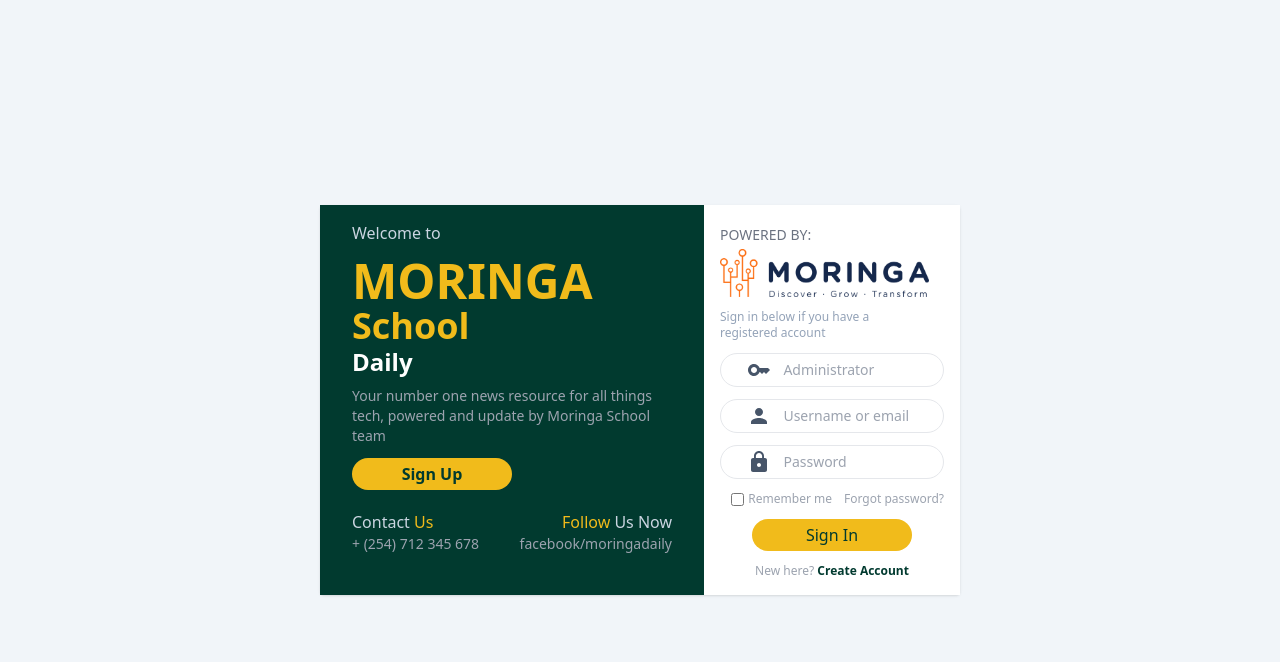
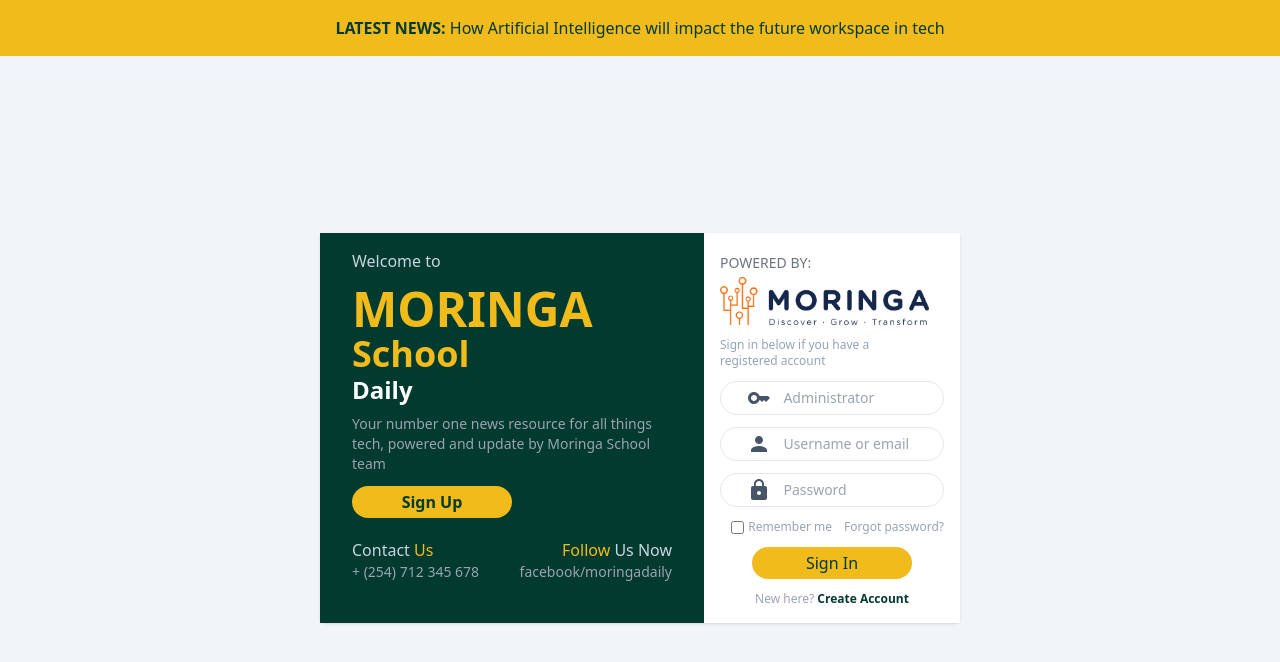
Before and after one commit to BrianBaraza23/MoringaFinalProject, a React (Create React App) app: page /auth in a window 1280 px wide. Shown: the top 662 px of the page. Built offline with nearby package versions, Linux system fonts and the light colour scheme.

Commit message:
Add latest news highlight section

```diff
--- a/src/components/Auth.jsx
+++ b/src/components/Auth.jsx
@@ -5,7 +5,7 @@
 
 const Auth = () => {
   return (
-    <div className='w-full h-screen bg-slate-100 flex items-center justify-center'>
+    <div className='w-full auth-screen bg-slate-100 flex items-center justify-center'>
       <div className='w-3/6 rounded shadow grid grid-cols-1 md:grid-cols-5'>
         <div className='col-span-1 md:col-span-3 bg-default-green py-4 px-8'>
           <p className='text-slate-300'>Welcome to</p>
--- a/src/index.css
+++ b/src/index.css
@@ -23,3 +23,7 @@
 .bg-default-gold{
   background-color: #F1BB1B;
 }
+
+.auth-screen{
+  height: calc(100vh - 56px);
+}
--- a/src/pages/AuthPage.jsx
+++ b/src/pages/AuthPage.jsx
@@ -3,9 +3,15 @@
 
 const AuthPage = () => {
   return (
-    <>
+    <div>
+      <div className='w-full h-14 bg-default-gold flex justify-center align-center'>
+        <h3 className='text-default-green my-auto'>
+          <span className='uppercase font-semibold'>LATEST NEWS:</span> How
+          Artificial Intelligence will impact the future workspace in tech
+        </h3>
+      </div>
       <Auth />
-    </>
+    </div>
   );
 };
 
```
